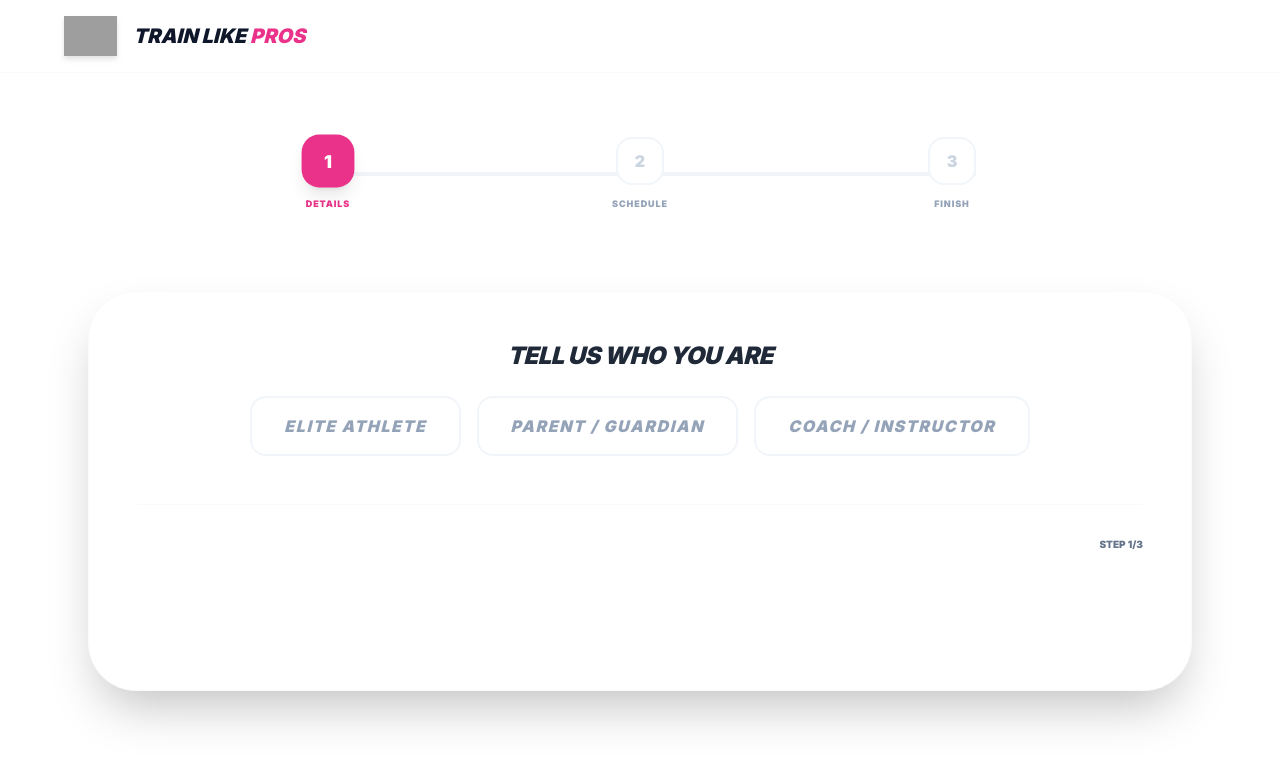
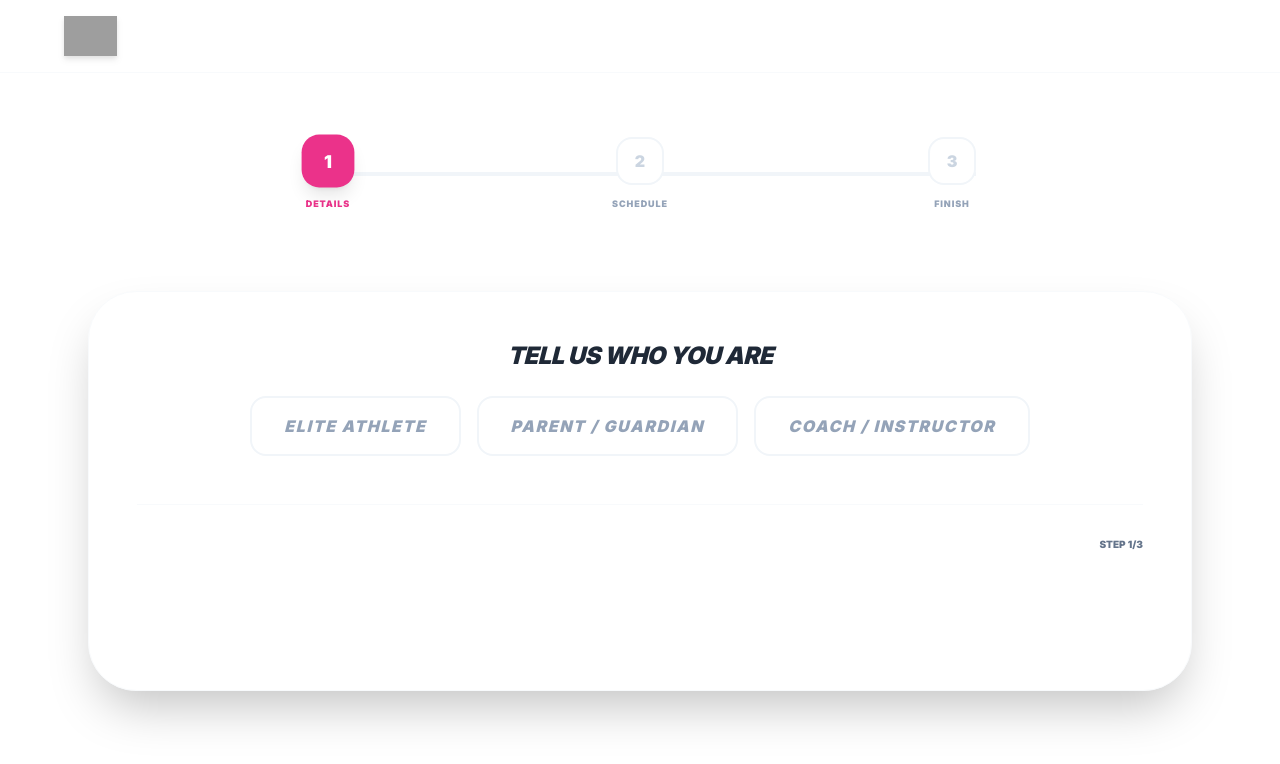
Before and after one commit to iamtheream/Train-Like-Pros-TLP-, a React (Vite) app: page / in a window 1280 px wide. Both pictures are taken after a click on the button "ENTER AS GUEST ATHLETE". Shown: the top 764 px of the page. Built offline with nearby package versions, Linux system fonts and the light colour scheme; grey boxes are pictures that could not be loaded.

Commit message:
feat: Improve header branding
Removes the "TRAIN LIKE PROS" text from the main header and relies on the TLPLogo component for branding. This simplifies the header and ensures consistent branding.

```diff
--- a/App.tsx
+++ b/App.tsx
@@ -24,8 +24,8 @@ const TLPLogo: React.FC<{ size?: 'sm' | 'md' | 'lg' | 'xl'; light?: boolean }> =
     <div className={`${heightClass} flex items-center justify-center ${light ? 'brightness-0 invert' : ''}`}>
       {!imgError ? (
         <img
-          src={logoUrl}
-          alt="Train Like Pros"
+            src={logoUrl}
+            alt="Train Like Pros"
           className="h-full w-auto object-contain block drop-shadow-md"
           onError={() => setImgError(true)}
         />
@@ -1086,7 +1086,7 @@ const App: React.FC = () => {
 
   return (
     <div className="min-h-screen pb-20 bg-white">
-      <header className="bg-white border-b border-slate-50 sticky top-0 z-50 py-4 px-8 backdrop-blur-md bg-white/90"><div className="max-w-6xl mx-auto flex justify-between items-center"><div className="flex items-center gap-4 cursor-pointer" onClick={() => setStep(1)}><TLPLogo size="sm" /><h1 className="text-xl font-black text-slate-900 italic hidden sm:block uppercase">TRAIN LIKE <span className="text-tlp-pink">PROS</span></h1></div>{!isGuest && (<button onClick={() => setIsAccountOpen(true)} className="w-10 h-10 rounded-full bg-slate-900 text-white flex items-center justify-center font-black italic">G</button>)}</div></header>
+      <header className="bg-white border-b border-slate-50 sticky top-0 z-50 py-4 px-8 backdrop-blur-md bg-white/90"><div className="max-w-6xl mx-auto flex justify-between items-center"><div className="flex items-center gap-4 cursor-pointer" onClick={() => setStep(1)}><TLPLogo size="sm" /><h1 className="text-xl font-black text-slate-900 italic hidden sm:block uppercase"></h1></div>{!isGuest && (<button onClick={() => setIsAccountOpen(true)} className="w-10 h-10 rounded-full bg-slate-900 text-white flex items-center justify-center font-black italic">G</button>)}</div></header>
       <main className="max-w-6xl mx-auto px-6 mt-16"><div className="mb-20 flex justify-between relative max-w-2xl mx-auto"><div className="absolute top-1/2 left-0 right-0 h-1 bg-slate-100 -translate-y-1/2 z-0"></div><div className="absolute top-1/2 left-0 h-1 bg-tlp-pink -translate-y-1/2 z-0 transition-all duration-500" style={{ width: `${(step-1) * 50}%` }}></div>{[1, 2, 3].map(s => (<div key={s} className="relative z-10 flex flex-col items-center"><div className={`w-12 h-12 rounded-2xl flex items-center justify-center font-black transition-all ${step === s ? 'bg-tlp-pink text-white scale-110 shadow-lg' : step > s ? 'bg-slate-900 text-white' : 'bg-white border-2 border-slate-100 text-slate-300'}`}>{step > s ? <i className="fas fa-check"></i> : s}</div><span className={`text-[9px] font-black uppercase mt-3 tracking-widest ${step === s ? 'text-tlp-pink' : 'text-slate-400'}`}>{s === 1 ? 'Details' : s === 2 ? 'Schedule' : 'Finish'}</span></div>))}</div>
         <div className="bg-white rounded-[3rem] shadow-2xl border border-slate-50 p-6 md:p-12 min-h-[400px] animate-fade-in overflow-hidden">{renderPlayerSteps()}<div className="mt-12 flex justify-between items-center pt-8 border-t border-slate-50">{step > 1 ? <button onClick={prevStep} className="text-slate-500 font-black uppercase text-[10px] tracking-widest hover:text-tlp-pink">go back</button> : <div />}<span className="text-[10px] text-slate-500 font-black uppercase">Step {step}/3</span></div></div></main>
       <style>{`
```
